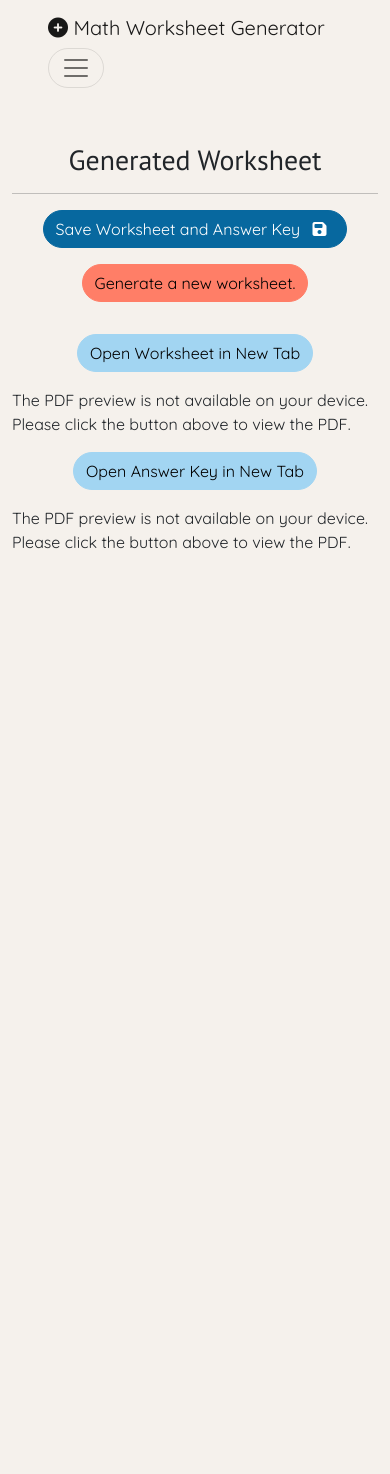
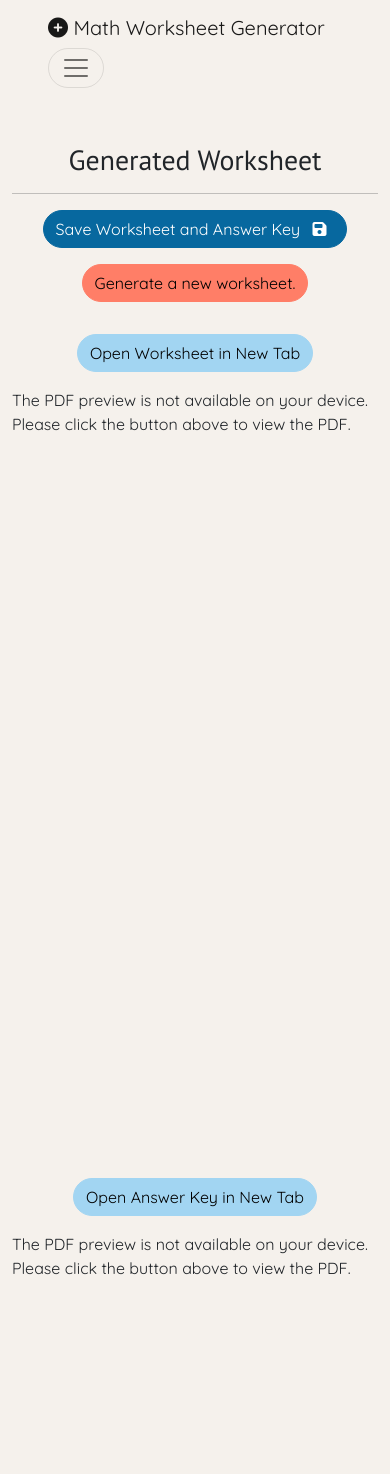
Before and after one commit to quentinikeno/Springboard-SEC-Capstone-Project-1, a Flask app: page /worksheet/new in a window 390 px wide. Shown: the top 1474 px of the page. Before the commit the page ends 549 px from the top, so only its background shows below. Run offline with Flask 2, Linux system fonts and the light colour scheme; the visitor is signed in with stand-in values (Sample User, id 1); data comes from the database, SQL or seed files in the repository; some libraries are stand-ins or nearby versions.

Commit message:
Make worksheet pdf preview fit entire page vertically.

```diff
--- a/templates/base.html
+++ b/templates/base.html
@@ -1,5 +1,5 @@
 <!DOCTYPE html>
-<html lang="en">
+<html lang="en" class="h-100">
 	<head>
 		<meta charset="UTF-8" />
 		<meta http-equiv="X-UA-Compatible" content="IE=edge" />
@@ -52,9 +52,9 @@
 		></script>
 		<title>{% block title %} {% endblock %}</title>
 	</head>
-	<body>
+	<body class="h-100">
 		{% include 'navbar.html' %}
-		<main class="my-5 container">
+		<main class="my-5 container h-100">
 			{% for category, msg in get_flashed_messages(with_categories=true)
 			%}
 			<div class="alert alert-{{category}}" role="alert">{{ msg }}</div>
--- a/templates/macros/macros.html
+++ b/templates/macros/macros.html
@@ -9,8 +9,8 @@
 </li>
 {% endif %} {% endmacro %} {% macro worksheet_preview_div(type, route_variable)
 %}
-<div class="col-12 col-md-6 embed-responsive">
-	<div class="worksheet-preview">
+<div class="col-12 col-md-6 embed-responsive h-100">
+	<div class="worksheet-preview h-100">
 		<div class="my-3 text-center">
 			<a
 				href="{{url_for('render_new_pdf', sheet=route_variable)}}"
@@ -19,13 +19,11 @@
 				>Open {{type}} in New Tab</a
 			>
 		</div>
-		<div>
+		<div class="h-100">
 			<object
 				data="{{url_for('render_new_pdf', sheet=route_variable)}}"
-				class="embed-responsive-item my-3"
+				class="embed-responsive-item my-3 w-100 h-100"
 				type="application/pdf"
-				width="100%"
-				height="800px"
 			>
 				The PDF preview is not available on your device. Please click
 				the button above to view the PDF.
@@ -33,6 +31,7 @@
 		</div>
 	</div>
 </div>
+
 {% endmacro %} {% macro nav_link(endpoint, text) %} {% if
 request.endpoint.endswith(endpoint) %}
 <a class="nav-item nav-link active p-3" href="#"
--- a/templates/new-detail.html
+++ b/templates/new-detail.html
@@ -23,7 +23,7 @@ content %}
 	>
 </div>
 
-<div class="row">
+<div class="row h-100">
 	<div class="spinner-loading-div my-5">
 		<div class="d-flex align-items-center justify-content-around">
 			<strong>Loading...</strong>
```
